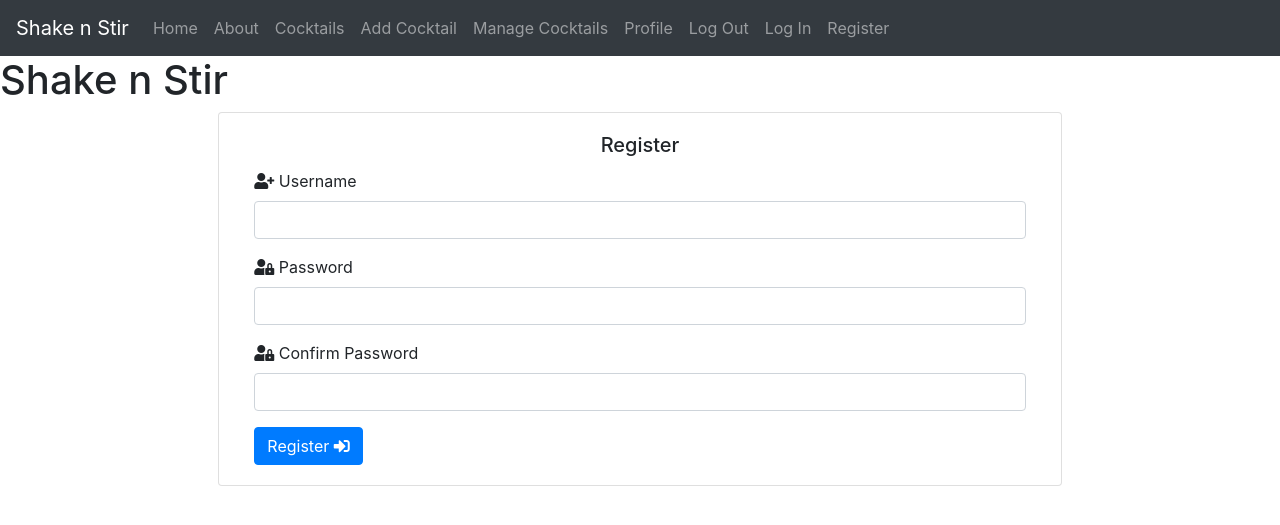
After one commit to Code-Institute-Submissions/shake-n-stir, a Flask app: page /register in a window 1280 px wide. The commit adds this page. Shown: the top 525 px of the page. Run offline with Flask 2, Linux system fonts and the light colour scheme; some libraries are stand-ins or nearby versions.

Commit message:
Add Register form template

```diff
--- a/app.py
+++ b/app.py
@@ -4,6 +4,7 @@ from flask import (
     redirect, request, session, url_for)
 from flask_pymongo import PyMongo
 from bson.objectid import ObjectId
+from werkzeug.security import generate_password_hash, check_password_hash
 if os.path.exists("env.py"):
     import env
 
@@ -24,6 +25,11 @@ def view_cocktails():
     return render_template("cocktails.html", cocktails=cocktails)
 
 
+@app.route("/register", methods=["GET", "POST"])
+def register():
+    return render_template("register.html")
+
+
 if __name__ == "__main__":
     app.run(host=os.environ.get("IP"),
             port=int(os.environ.get("PORT")),
--- a/templates/base.html
+++ b/templates/base.html
@@ -51,7 +51,7 @@
                     <a class="nav-link" href="#">Log In</a>
                 </li>
                 <li class="nav-item">
-                    <a class="nav-link" href="#">Register</a>
+                    <a class="nav-link" href="{{ url_for('register') }}">Register</a>
                 </li>
 
         </div>
--- /dev/null
+++ b/templates/register.html
@@ -0,0 +1,47 @@
+{% extends "base.html" %}
+{% block content %}
+    <div class="row">
+        <div class="col-sm-12 col-lg-8 mx-auto">
+            <div class="card">
+                <div class="card-body">
+                    <h5 class="card-title text-center">Register</h5>
+
+                    <form class="col-sm-12 needs-validation" method="POST" action="{{ url_for('register') }}"
+                        novalidate>
+                        <div class="form-group">
+                            <i class="fas fa-user-plus"></i>
+                            <label for="username">Username</label>
+                            <input type="text" class="form-control" id="username" name="username"
+                                aria-describedby="username" pattern="^[a-zA-Z0-9]{5,15}$" minlength="5" maxlength="15"
+                                required>
+                            <div class="invalid-feedback">
+                                Username must be between 5-15 characters.
+                            </div>
+                        </div>
+                        <div class="form-group">
+                            <i class="fas fa-user-lock"></i>
+                            <label for="password">Password</label>
+                            <input type="password" class="form-control " id="password" name="password" minlength="5"
+                                maxlength="15" pattern="^[a-zA-Z0-9]{5,15}$" required>
+                            <div class="invalid-feedback">
+                                Password must be between 5-15 characters.
+                            </div>
+                        </div>
+                        <div class="form-group">
+                            <i class="fas fa-user-lock"></i>
+                            <label for="password">Confirm Password</label>
+                            <input type="password" class="form-control" id="confirm_password" name="confirm_password"
+                                minlength="5" maxlength="15" pattern="^[a-zA-Z0-9]{5,15}$" required>
+                            <span id="password_msg"></span>
+                        </div>
+                        <button type="submit" class="btn btn-primary text-shadow">
+                            Register <i class="fas fa-sign-in-alt"></i>
+                        </button>
+                    </form>
+
+                </div>
+            </div>
+        </div>
+    </div>
+
+{% endblock %}
```
